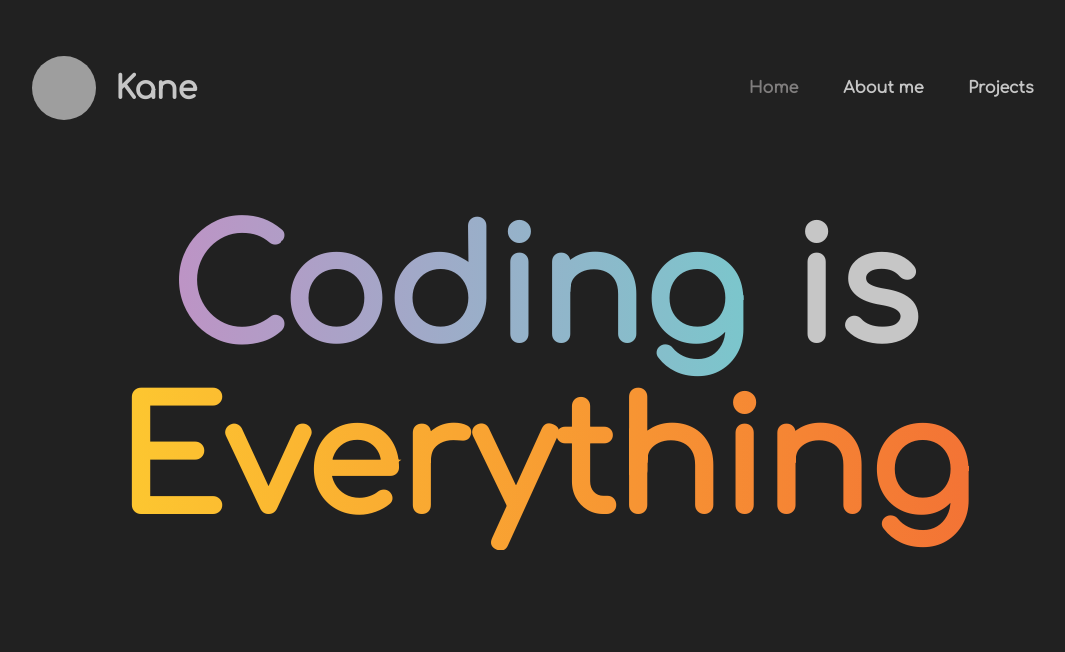
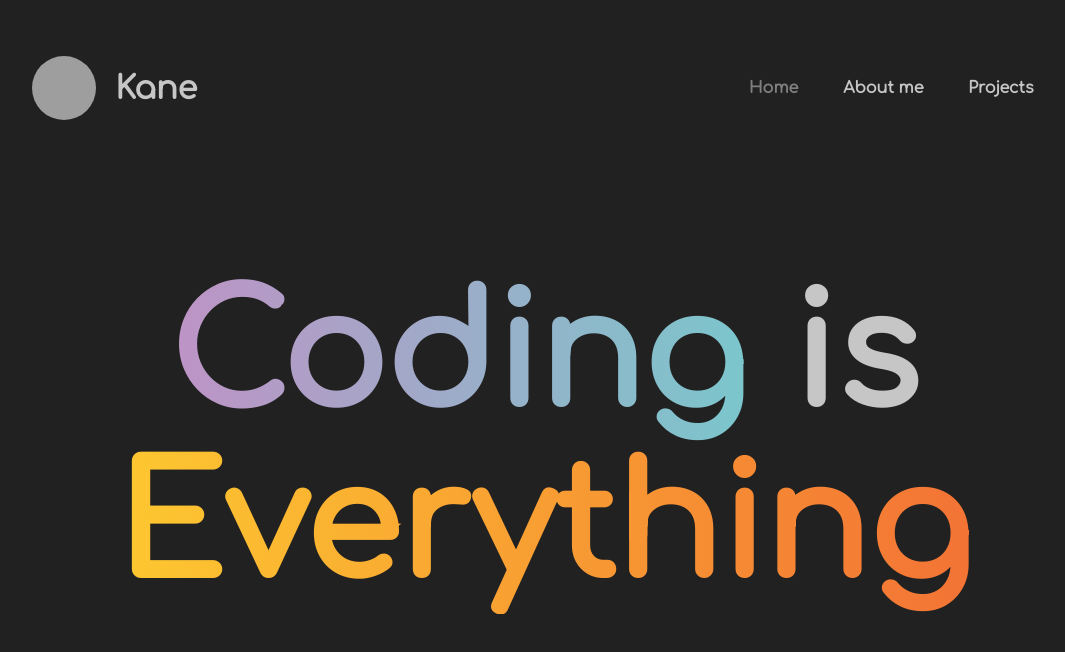
Before and after one commit to kane50613/ka1e, a Vue app: page / in a window 1280 px wide. Shown: the top 652 px of the page, without its empty margins (96-1161 px from the left). Built offline with nearby package versions, Linux system fonts and the light colour scheme; grey boxes are pictures that could not be loaded.

Commit message:
fix main title position

```diff
--- a/src/components/Main.vue
+++ b/src/components/Main.vue
@@ -13,7 +13,7 @@ export default {
 <style scoped>
     .MainContainer {
         position: absolute;
-        top: calc(10% + 8rem);
+        top: calc(10% + 12rem);
         display: flex;
         justify-content: center;
     }
--- a/src/components/Projects.vue
+++ b/src/components/Projects.vue
@@ -1,12 +1,16 @@
 <template>
     <div class="ProjectsContainer">
-        <span class="title">Current Working On<br>hfiusefuibswefu<br>ndfuisnfusnwu<br>ndfuisnfusnwu<br>ndfuisnfusnwu<br>ndfuisnfusnwu<br>ndfuisnfusnwu<br>ndfuisnfusnwu<br>ndfuisnfusnwu<br>ndfuisnfusnwu<br>ndfuisnfusnwu<br>ndfuisnfusnwu</span>
+
     </div>
 </template>
 
 <script>
 export default {
-    name: "Projects"
+    name: "Projects",
+    methods: {
+        fetchGithubUser() {
+        }
+    }
 }
 </script>
 
```
Also changed, not shown: 1 other file (tests, documents, lock files or other folders).
